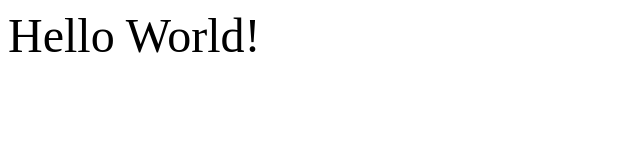
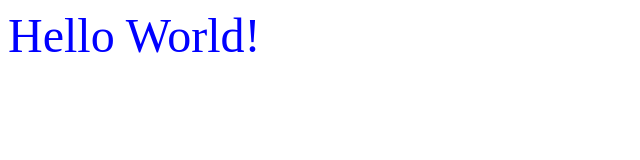
Before and after one commit to gnblao/gnblao.github.io, a plain HTML site: page index.html in a window 1280 px wide. Shown: the whole page, without its empty margins (0-640 px from the left). Drawn offline with Linux system fonts and the light colour scheme.

Commit message:
Update index.html

```diff
--- a/index.html
+++ b/index.html
@@ -1 +1 @@
-<font size="36px">Hello World! </font>
+<font size="48px" color="blue">Hello World! </font>
```
